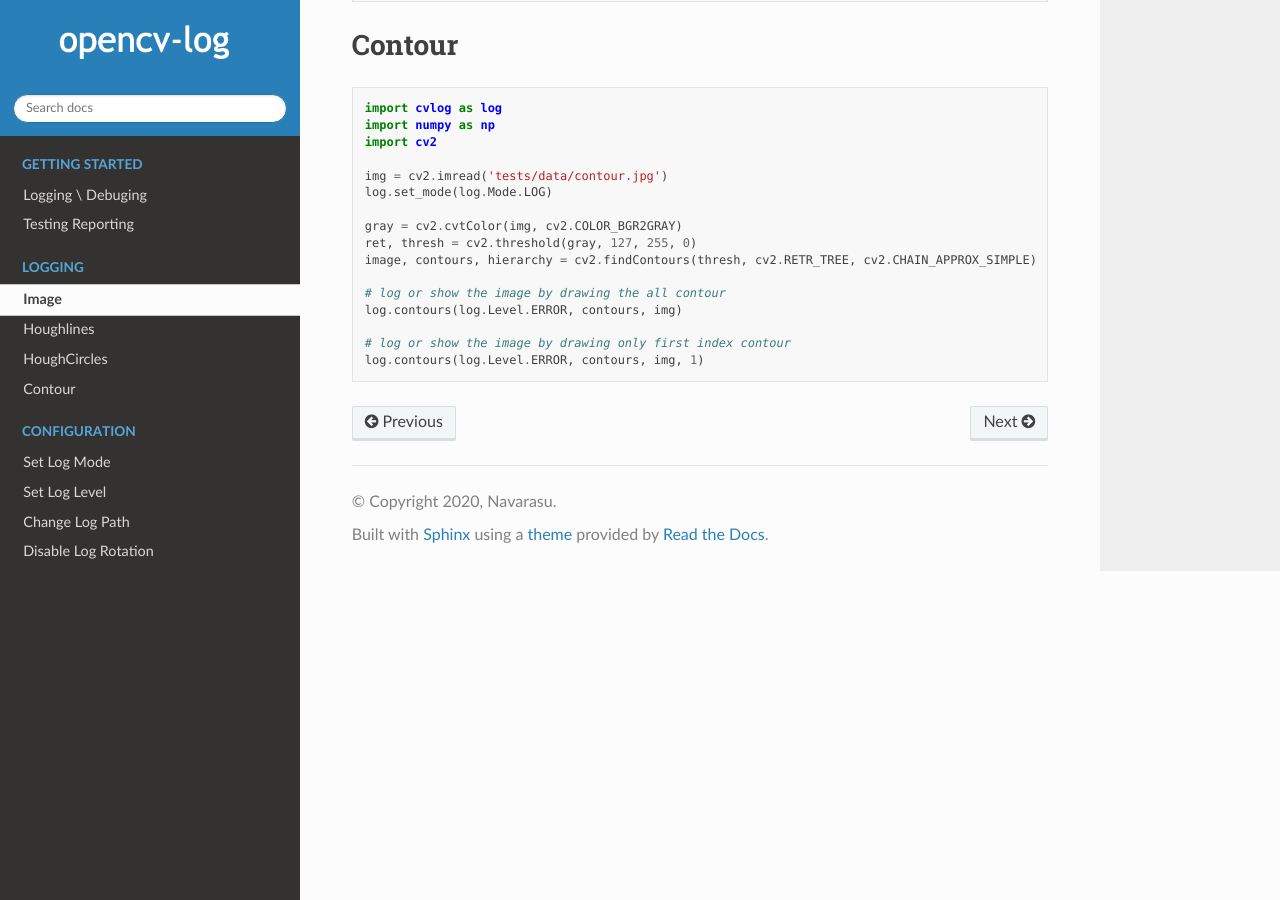
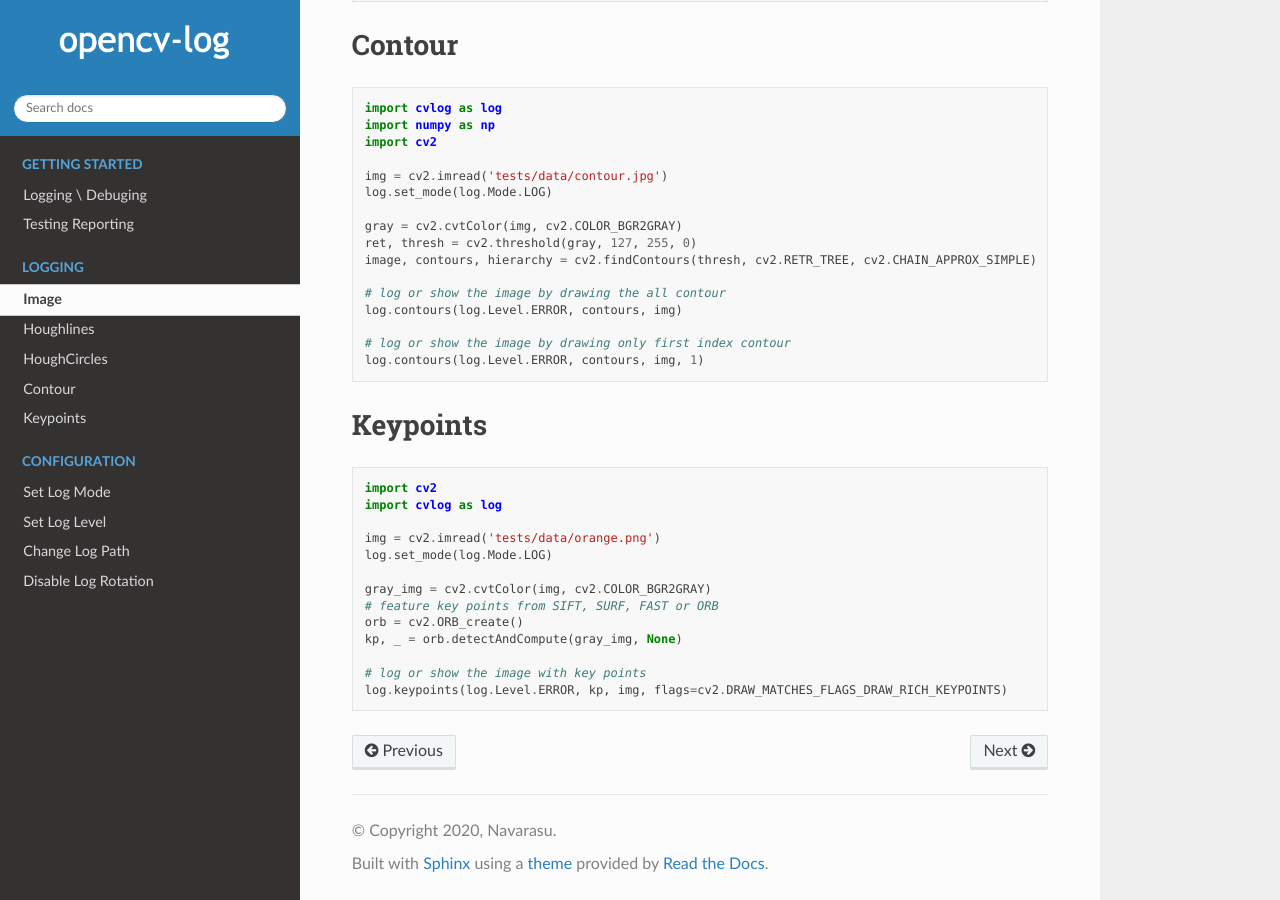
Before and after one commit to navarasu/opencv-log, a Sphinx documentation site: the page built from docs/logging.rst, in a window 1280 px wide and 900 px high, scrolled down 1195 px. Built offline with Sphinx 7.4.7 and the Read the Docs theme 2.0.0, drawn with Linux system fonts in a browser that asks for light colours.

Commit message:
#28 added option to log keypoints

```diff
--- a/cvlog/__init__.py
+++ b/cvlog/__init__.py
@@ -1,4 +1,4 @@
-from .log import image, hough_circles, hough_lines, contours
+from .log import image, hough_circles, hough_lines, contours, keypoints
 from .config import Level, Mode, set_mode, set_level, set_path, set_rotate_log
 
-__all__ = ['image', 'hough_circles', 'hough_lines', 'contours', 'Level', 'Mode', 'set_mode', 'set_level', 'set_path', 'set_rotate_log']
+__all__ = ['image', 'hough_circles', 'hough_lines', 'contours', 'keypoints', 'Level', 'Mode', 'set_mode', 'set_level', 'set_path', 'set_rotate_log']
--- a/docs/logging.rst
+++ b/docs/logging.rst
@@ -84,3 +84,22 @@ Contour
 
     # log or show the image by drawing only first index contour
     log.contours(log.Level.ERROR, contours, img, 1)
+
+Keypoints
+==========
+
+.. code-block:: python
+
+    import cv2
+    import cvlog as log
+
+    img = cv2.imread('tests/data/orange.png')
+    log.set_mode(log.Mode.LOG)
+
+    gray_img = cv2.cvtColor(img, cv2.COLOR_BGR2GRAY)
+    # feature key points from SIFT, SURF, FAST or ORB
+    orb = cv2.ORB_create()
+    kp, _ = orb.detectAndCompute(gray_img, None)
+
+    # log or show the image with key points
+    log.keypoints(log.Level.ERROR, kp, img, flags=cv2.DRAW_MATCHES_FLAGS_DRAW_RICH_KEYPOINTS)
```
Also changed, not shown: 3 other files.
